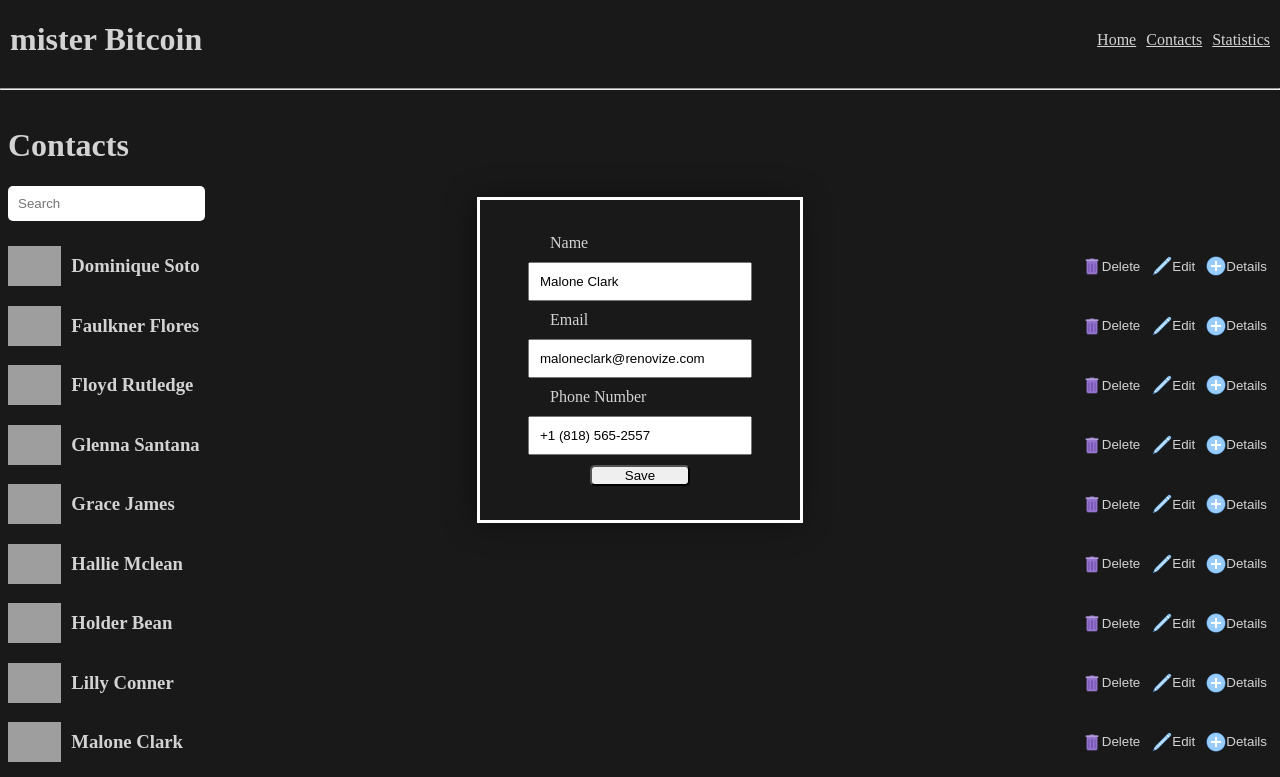
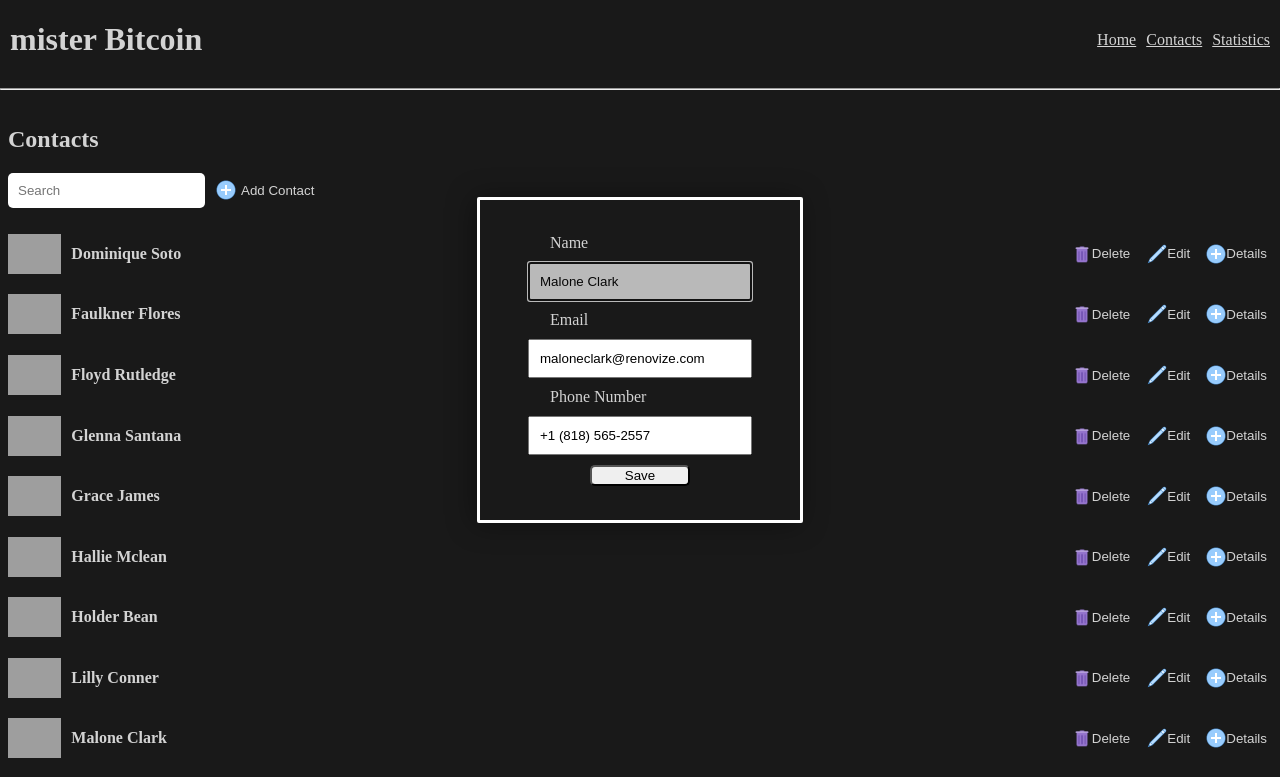
Before and after one commit to MichaelSpiridonov/misterBitcoin-Vue, a Vue app: page /#/contact/edit/5a56640208fba3e8ecb97305 in a window 1280 px wide. Shown: the top 777 px of the page. Built offline with nearby package versions, Linux system fonts and the light colour scheme; grey boxes are pictures that could not be loaded.

Commit message:
Add Transitions & Contact adding

```diff
--- a/src/App.vue
+++ b/src/App.vue
@@ -2,7 +2,11 @@
   <UserMsg />
   <AppHeader />
   <main>
-      <RouterView />
+    <RouterView v-slot="{ Component, route }">
+      <transition :name="route.meta.transition" mode="out-in">
+        <component :is="Component" :key="route.path" />
+      </transition>
+    </RouterView>
   </main>
   <AppFooter />
 </template>
@@ -10,20 +14,30 @@
 <script>
 import AppHeader from './cmps/AppHeader.vue'
 import AppFooter from './cmps/AppFooter.vue'
-import UserMsg from './cmps/UserMsg.vue';
+import UserMsg from './cmps/UserMsg.vue'
 
 export default {
   components: {
-      AppHeader,
-      AppFooter,
-      UserMsg,
-  }
+    AppHeader,
+    AppFooter,
+    UserMsg,
+  },
 }
 </script>
 
 <style scoped>
 main {
   min-height: calc(82vh - 1rem);
-  padding: .5em;
+  padding: 0.5em;
 }
+  .slide-enter-active,
+  .slide-leave-active {
+      transition: opacity 1s, transform 1s;
+    }
+
+    .slide-enter-from,
+    .slide-leave-to {
+      opacity: 0;
+      transform: translateX(-30%);
+    }
 </style>
--- a/src/cmps/ContactList.vue
+++ b/src/cmps/ContactList.vue
@@ -56,41 +56,40 @@ export default {
     padding: 0;
     .list-move, /* apply transition to moving elements */
     .list-enter-active,
-    .list-leave-active {
+  .list-leave-active {
       transition: all 1s ease;
     }
 
     .list-enter-from,
     .list-leave-to {
+      opacity: 0;
+      transform: translateX(30px);
       .actions {
         display: none;
         &:hover {
           display: none;
         }
       }
-      opacity: 0;
-      transform: translateX(30px);
     }
 
     /* ensure leaving items are taken out of layout flow so that moving
    animations can be calculated correctly. */
     .list-leave-active {
+      position: absolute;
       .actions {
         display: none;
       }
-      position: absolute;
     }
   }
   li {
     display: flex;
-    .actions {
-      display: flex;
-    }
     &:hover {
-      padding-left: 15px;
       opacity: 0.7;
       border: 1px black solid;
       transition: 500ms opacity;
+    }
+    .actions {
+      display: flex;
     }
     button {
       display: flex;
--- a/src/pages/ContactEdit.vue
+++ b/src/pages/ContactEdit.vue
@@ -1,22 +1,29 @@
 <template>
-    <form v-if="contact" @submit.prevent="onSave" class="contact-edit-frm">
+  <Transition name="contact-edit">
+      <form
+        v-if="contactToEdit"
+        @submit.prevent="onSave"
+        class="contact-edit-frm"
+      >
         <label>Name</label>
         <input
-      v-model="contact.name"
+          v-model="contactToEdit.name"
           type="text"
+          autofocus
         />
         <label>Email</label>
         <input
-      v-model="contact.email"
+          v-model="contactToEdit.email"
           type="text"
         />
         <label>Phone Number</label>
         <input
-      v-model="contact.phone"
+          v-model="contactToEdit.phone"
           type="text"
         />
-    <button>Save</button>
+        <button :disabled="!isValid">Save</button>
       </form>
+  </Transition>
 </template>
 
 <script>
@@ -25,31 +32,53 @@ import { contactService } from '@/services/contact.service'
 export default {
   data() {
     return {
-            contact: null,
+      contactToEdit: null,
     }
   },
   methods: {
     async onSave() {
       try {
-        await contactService.saveContact(this.contact)
+        await contactService.saveContact({ ...this.contactToEdit })
+        this.$store.dispatch({ type: 'loadContacts' })
         this.$router.push('/contact')
       } catch (error) {
         alert('Bad stuff')
       }
-    }
+    },
   },
   async created() {
     const { id: contactId } = this.$route.params
     if (contactId) {
-      this.contact = await contactService.getContactById(contactId)
+      const contact = await contactService.getContactById(contactId)
+      this.contactToEdit = { ...contact }
     } else {
-      this.contact = contactService.getEmptyContact()
+      this.contactToEdit = contactService.getEmptyContact()
     }
+  },
+  computed: {
+    isValid() {
+      return (
+        !!this.contactToEdit.name &&
+        !!this.contactToEdit.email &&
+        !!this.contactToEdit.phone
+      )
+    },
   },
 }
 </script>
 
 <style lang="scss">
+.modal-container {
+  position: fixed;
+  z-index: 9998;
+  top: 0;
+  left: 0;
+  width: 100%;
+  height: 100%;
+  background-color: rgba(0, 0, 0, 0.8);
+  display: flex;
+  transition: opacity 0.3s ease;
+}
 .contact-edit-frm {
   height: 200px;
   width: 200px;
@@ -65,6 +94,8 @@ export default {
   align-items: center;
   justify-content: center;
   padding: 60px;
+  border-radius: 2px;
+  transition: all 1s ease;
 
   label {
     align-self: flex-start;
@@ -92,4 +123,18 @@ export default {
     }
   }
 }
+
+.contact-edit-enter-from {
+  opacity: 0;
+}
+
+.contact-edit-leave-to {
+  opacity: 0;
+}
+
+.contact-edit-enter-from .contact-edit-frm,
+.contact-edit-leave-to .contact-edit-frm {
+  -webkit-transform: scale(1.1);
+  transform: scale(1.1);
+}
 </style>
--- a/src/pages/ContactIndex.vue
+++ b/src/pages/ContactIndex.vue
@@ -1,6 +1,14 @@
 <template>
+  <section class="contact-index">
     <h1>Contacts</h1>
+    <section class="actions">
       <ContactFilter />
+      <RouterLink :to="`/contact/edit/`"
+        ><button class="add-button">
+          <img src="@/assets/plus.png" /> <span>Add Contact</span>
+        </button></RouterLink
+      >
+    </section>
     <ContactList
       v-if="contacts"
       @remove="removeContact"
@@ -8,6 +16,7 @@
     />
     <h1 v-else>No Contacts!</h1>
     <RouterView />
+  </section>
 </template>
 
 <script>
@@ -41,4 +50,36 @@ export default {
 }
 </script>
 
-<style lang="scss"></style>
+<style lang="scss">
+.contact-index {
+  a {
+    text-decoration: none
+  }
+  .actions {
+    display: flex;
+    align-items: center;
+    gap: 5px;
+  }
+  .add-button {
+    display: flex;
+    align-self: center;
+    background: transparent;
+    color: rgba(255, 255, 255, 0.81);
+    border: none;
+    gap: 5px;
+    img {
+      width: 20px;
+      height: 20px;
+    }
+    span {
+      align-self: center;
+    }
+    &:hover {
+      opacity: 0.5;
+      border: 2px black solid;
+      border-radius: 5px;
+      transition: 500ms opacity;
+    }
+  }
+}
+</style>
--- a/src/router/index.js
+++ b/src/router/index.js
@@ -14,27 +14,32 @@ const router = createRouter({
   routes: [{
       path: '/',
       name: 'Home',
-      component: Home
+      component: Home,
+      meta: { transition: 'slide' },
     },
     {
       path: '/contact',
       name: 'ContactIndex',
       component: ContactIndex,
+      meta: { transition: 'slide' },
       children: [{
         path: '/contact/edit/:id?',
         name: 'ContactEdit',
         component: ContactEdit,
+        meta: { transition: '' },
       }, ]
     },
     {
       path: '/contact/:id',
       name: 'ContactDetails',
-      component: ContactDetails
+      component: ContactDetails,
+      meta: { transition: 'slide' },
     },
     {
       path: '/statistics',
       name: 'Statistics',
-      component: Statistics
+      component: Statistics,
+      meta: { transition: 'slide' },
     },
   ]
 })
--- a/vite.config.js
+++ b/vite.config.js
@@ -5,6 +5,7 @@ import vue from '@vitejs/plugin-vue'
 
 // https://vitejs.dev/config/
 export default defineConfig({
+  base: '/misterBitcoin-Vue/',
   plugins: [
     vue(),
   ],
```
Lines whose indentation alone changed are shown as unchanged.
